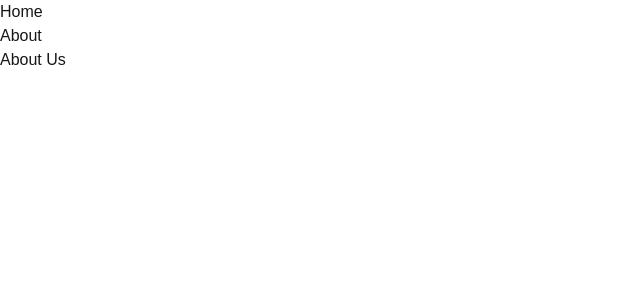
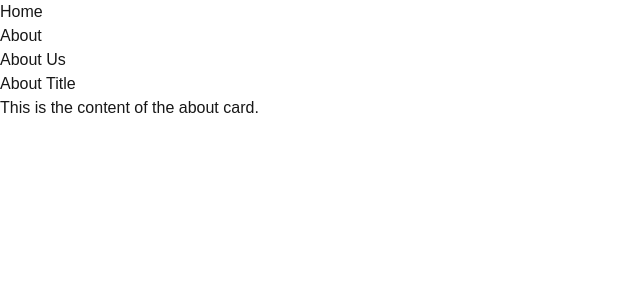
Before and after one commit to Muneerat/alx-project-0x02-setup, a Next.js app in the folder alx-project-0x02/: page /about in a window 1280 px wide. Shown: the top 300 px of the page, without its empty margins (0-640 px from the left). Built offline with nearby package versions, Linux system fonts and the light colour scheme.

Commit message:
add: header

```diff
--- /dev/null
+++ b/alx-project-0x02/components/common/Card.tsx
@@ -0,0 +1,10 @@
+import React from "react";
+
+export default function Card({ title, content }: CardProps) {
+  return (
+    <div>
+      <h2>{title}</h2>
+      <p>{content}</p>
+    </div>
+  );
+}
--- a/alx-project-0x02/interfaces/index.ts
+++ b/alx-project-0x02/interfaces/index.ts
@@ -1,4 +1,4 @@
-interface HeaderProps {
+interface CardProps {
   title: string;
-  onMenuToggle: () => void;
+  content: string;
 }
--- a/alx-project-0x02/pages/about.tsx
+++ b/alx-project-0x02/pages/about.tsx
@@ -1,3 +1,4 @@
+import Card from "@/components/common/Card";
 import Header from "@/components/layout/Header";
 import React from "react";
 
@@ -6,6 +7,10 @@
     <div>
       <Header />
       <h1>About Us</h1>
+      <Card
+        title="About Title"
+        content="This is the content of the about card."
+      />
     </div>
   );
 }
--- a/alx-project-0x02/pages/home.tsx
+++ b/alx-project-0x02/pages/home.tsx
@@ -1,3 +1,4 @@
+import Card from "@/components/common/Card";
 import Header from "@/components/layout/Header";
 import React from "react";
 
@@ -6,6 +7,7 @@
     <div>
       <Header />
       <h1>Welcome to the Home Page</h1>
+      <Card title="Home Page" content="This is the content of the card." />
     </div>
   );
 }
```
